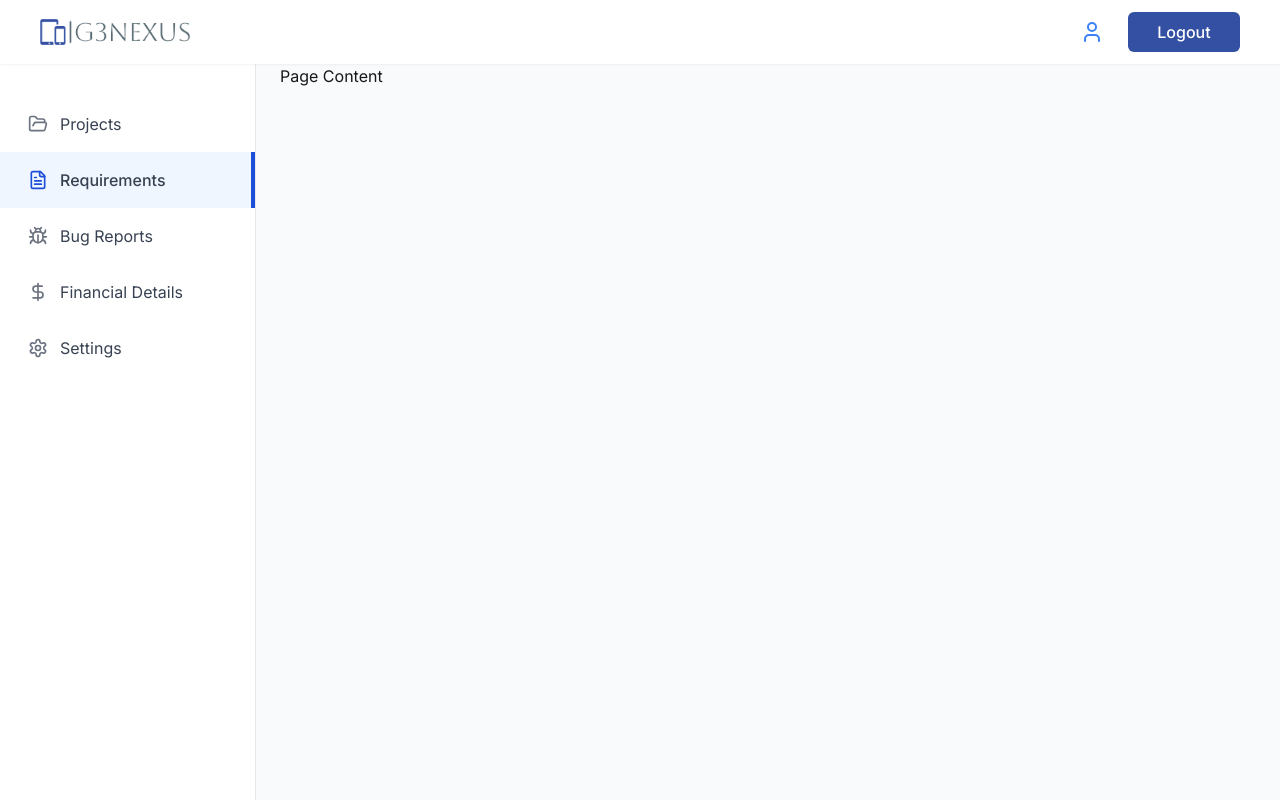
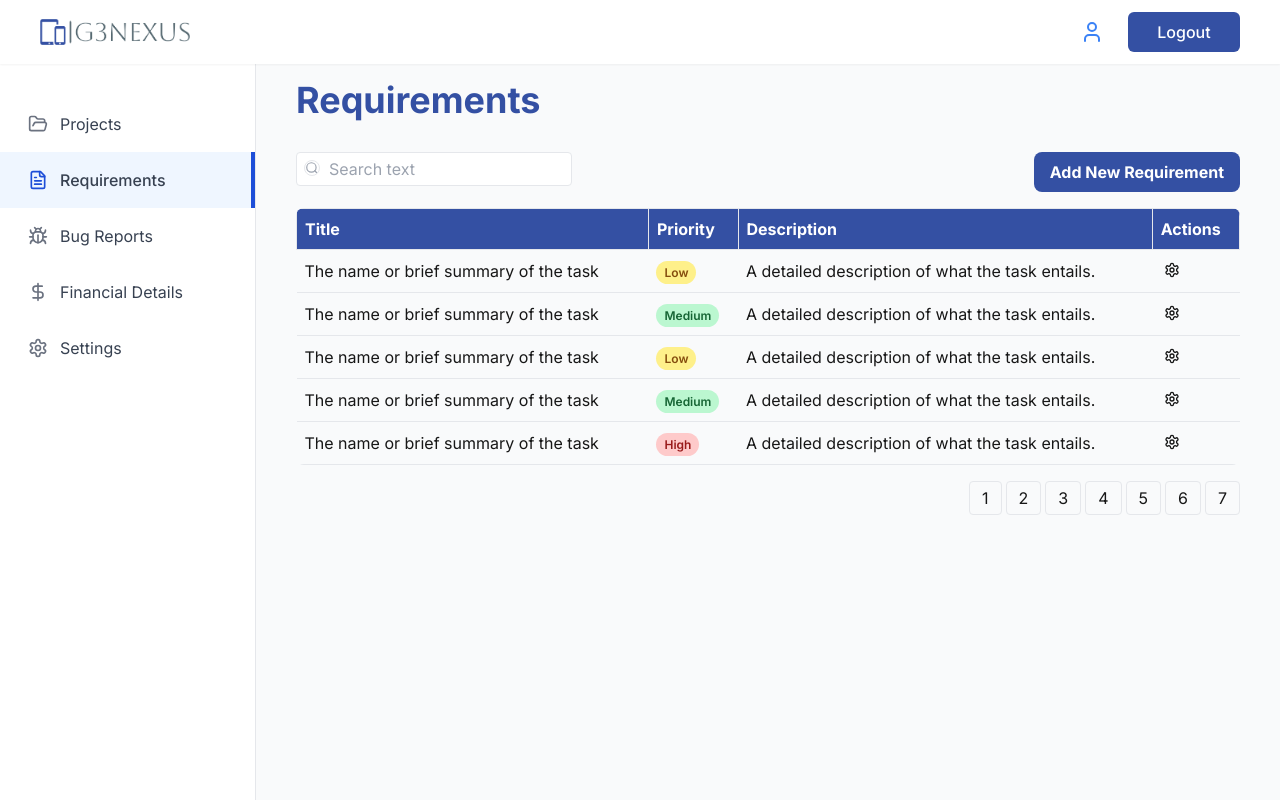
Before and after one commit to BinaryBella/G3Nexu-frontend, a Next.js app: page /client/requirements in a window 1280 px wide. Built offline with nearby package versions, Linux system fonts and the light colour scheme.

Commit message:
modify requirements pages

```diff
--- a/src/app/client/requirements/add-requirement/page.tsx
+++ b/src/app/client/requirements/add-requirement/page.tsx
@@ -1,7 +1,107 @@
-export default function Page() {
-  return (
-    <div>
-      <h1>Page Content</h1>
-    </div>
-  )
-}
+"use client";
+
+import React, { useState } from 'react';
+import Image from 'next/image';
+import { useRouter } from 'next/navigation';
+
+
+const RequirementForm = () => {
+    const [title, setTitle] = useState('');
+    const [priority, setPriority] = useState('');
+    const [description, setDescription] = useState('');
+    const [file, setFile] = useState<File | null>(null);
+    const router = useRouter();
+
+    const handleSubmit = (e: React.FormEvent) => {
+        e.preventDefault();
+        // Handle form submission
+        console.log({ title, priority, description, file });
+    };
+
+    return (
+        <form onSubmit={handleSubmit} className="bg-white px-8 pt-6 h-screen">
+            <h1 className="text-4xl font-bold text-[#3450A3] mb-8">
+                Add New Requirements
+            </h1>
+            <div className="mb-4">
+                <label className="block text-gray-700 text-sm font-bold mb-2" htmlFor="title">
+                    Requirement Title
+                </label>
+                <input
+                    className="shadow appearance-none border rounded w-1/2 py-2 px-3 text-gray-700 leading-tight focus:outline-none focus:shadow-outline"
+                    id="title"
+                    type="text"
+                    placeholder="Enter a brief title for the requirement"
+                    value={title}
+                    onChange={(e) => setTitle(e.target.value)}
+                />
+            </div>
+            <div className="mb-4">
+                <label className="block text-gray-700 text-sm font-bold mb-2" htmlFor="priority">
+                    Priority
+                </label>
+                <select
+                    className="shadow appearance-none border rounded w-1/2 py-2 px-3 text-gray-700 leading-tight focus:outline-none focus:shadow-outline"
+                    id="priority"
+                    value={priority}
+                    onChange={(e) => setPriority(e.target.value)}
+                >
+                    <option value="">Select priority level</option>
+                    <option value="low">Low</option>
+                    <option value="medium">Medium</option>
+                    <option value="high">High</option>
+                </select>
+            </div>
+            <div className="mb-4">
+                <label className="block text-gray-700 text-sm font-bold mb-2" htmlFor="description">
+                    Description
+                </label>
+                <textarea
+                    className="shadow appearance-none border rounded w-1/2 py-2 px-3 text-gray-700 leading-tight focus:outline-none focus:shadow-outline"
+                    id="description"
+                    placeholder="Describe the requirement in detail"
+                    rows={4}
+                    value={description}
+                    onChange={(e) => setDescription(e.target.value)}
+                />
+            </div>
+            <div className="mb-4">
+                <label className="block text-gray-700 text-sm font-bold mb-2" htmlFor="attachment">
+                    Attachment
+                </label>
+                <input
+                    className="shadow appearance-none border rounded w-1/2 py-2 px-3 text-gray-700 leading-tight focus:outline-none focus:shadow-outline"
+                    id="attachment"
+                    type="file"
+                    onChange={(e) => setFile(e.target.files ? e.target.files[0] : null)}
+                />
+            </div>
+            <div className=" w-3/6 flex items-center justify-between mt-16">
+                <button
+                    className="w-28 bg-gray-300 hover:bg-gray-400 text-black font-bold py-2 px-4 rounded focus:outline-none focus:shadow-outline"
+                    type="button"
+                >
+                    CANCEL
+                </button>
+                <button
+                    className="w-28 bg-[#FFBF00] hover:bg-[#FFBF00] text-black font-bold py-2 px-4 rounded focus:outline-none focus:shadow-outline"
+                    type="submit"
+                >
+                    ADD
+                </button>
+            </div>
+            {/* Illustration */}
+            <div className="hidden lg:block absolute bottom-0 right-0 mb-10 mr-10">
+                <Image
+                    src="/images/add-requirement.jpg"
+                    alt="Team illustration"
+                    width={500}
+                    height={420}
+                />
+            </div>
+        </form>
+
+    );
+};
+
+export default RequirementForm;
--- a/src/app/client/requirements/page.tsx
+++ b/src/app/client/requirements/page.tsx
@@ -1,7 +1,113 @@
-export default function Page() {
-  return (
-    <div>
-      <h1>Page Content</h1>
-    </div>
-  )
-}
+"use client";
+
+import React, {useState} from 'react';
+import {Search, Settings} from 'lucide-react';
+
+const requirements = [
+    {
+        id: 1,
+        title: "The name or brief summary of the task",
+        priority: "Low",
+        description: "A detailed description of what the task entails."
+    },
+    {
+        id: 2,
+        title: "The name or brief summary of the task",
+        priority: "Medium",
+        description: "A detailed description of what the task entails."
+    },
+    {
+        id: 3,
+        title: "The name or brief summary of the task",
+        priority: "Low",
+        description: "A detailed description of what the task entails."
+    },
+    {
+        id: 4,
+        title: "The name or brief summary of the task",
+        priority: "Medium",
+        description: "A detailed description of what the task entails."
+    },
+    {
+        id: 5,
+        title: "The name or brief summary of the task",
+        priority: "High",
+        description: "A detailed description of what the task entails."
+    },
+];
+
+const PriorityBadge = ({priority}) => {
+    const colorClass = {
+        Low: "bg-yellow-200 text-yellow-800",
+        Medium: "bg-green-200 text-green-800",
+        High: "bg-red-200 text-red-800"
+    }[priority] || "bg-gray-200 text-gray-800";
+
+    return (
+        <span className={`px-2 py-1 rounded-full text-xs font-semibold ${colorClass}`}>
+            {priority}
+        </span>
+    );
+};
+
+const Table = () => {
+    const [searchText, setSearchText] = useState("");
+
+    return (
+        <div className="p-4">
+            <h1 className="text-4xl font-bold text-[#3450A3] mb-8">
+                Requirements
+            </h1>
+            <div className="flex justify-between mb-4">
+                <div className="relative">
+                    <input
+                        type="text"
+                        placeholder="Search text"
+                        value={searchText}
+                        onChange={(e) => setSearchText(e.target.value)}
+                        className="pl-8 pr-2 py-1 border rounded"
+                    />
+                    <Search className="absolute left-2 top-2 h-4 w-4 border rounded-lg text-gray-400"/>
+                </div>
+                <button className="bg-[#3450A3] text-white px-4 py-2 rounded-lg font-bold hover:bg-[#3450A3]">
+                    Add New Requirement
+                </button>
+            </div>
+                <table className="w-full border-collapse rounded-lg overflow-hidden">
+                    <thead>
+                    <tr className="bg-[#3450A3] text-white"> {/* Blue background for the header */}
+                        <th className="border p-2 text-left">Title</th>
+                        <th className="border p-2 text-left">Priority</th>
+                        <th className="border p-2 text-left">Description</th>
+                        <th className="border p-2 text-left">Actions</th>
+                    </tr>
+                    </thead>
+                    <tbody>
+                    {requirements.map((req) => (
+                        <tr key={req.id} className="border-b">
+                            <td className="p-2">{req.title}</td>
+                            <td className="p-2">
+                                <PriorityBadge priority={req.priority}/>
+                            </td>
+                            <td className="p-2">{req.description}</td>
+                            <td className="p-2">
+                                <button className="p-1 hover:bg-gray-100 rounded">
+                                    <Settings className="h-4 w-4"/>
+                                </button>
+                            </td>
+                        </tr>
+                    ))}
+                    </tbody>
+                </table>
+                <div className="flex justify-end mt-4 gap-1">
+                    {[1, 2, 3, 4, 5, 6, 7].map((page) => (
+                        <button key={page} className="px-3 py-1 border rounded hover:bg-gray-100">
+                            {page}
+                        </button>
+                    ))}
+                </div>
+        </div>
+    );
+};
+
+export default Table;
```
